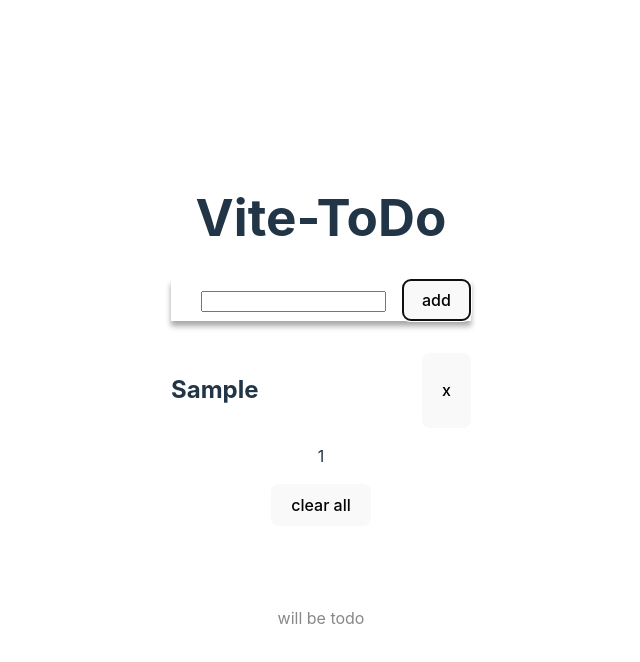
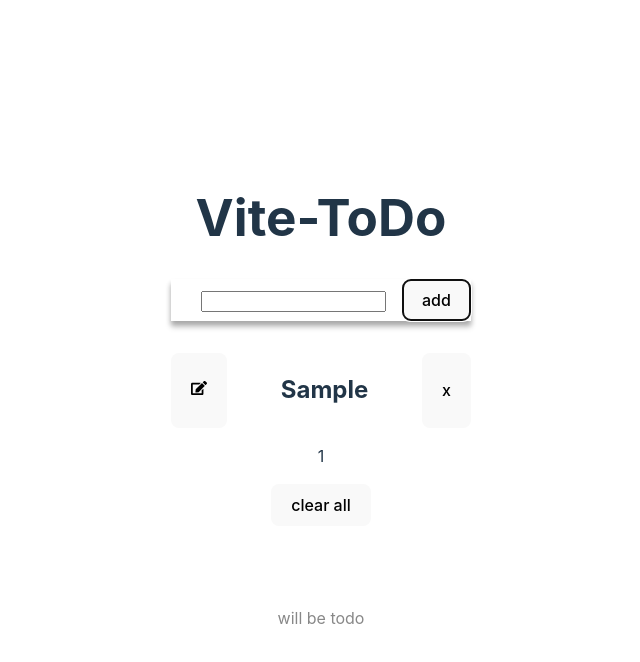
Before and after one commit to danielu96/Vite-React-ToDo, a React (Vite) app: page / in a window 1280 px wide. Both pictures are taken after typing "Sample" into the empty fields and a click on the button "add". Shown: the top 662 px of the page, without its empty margins (319-959 px from the left). Built offline with nearby package versions, Linux system fonts and the light colour scheme.

Commit message:
editItem added

```diff
--- a/src/SingleItem.jsx
+++ b/src/SingleItem.jsx
@@ -1,9 +1,17 @@
 import React from 'react'
+import { FaEdit, FaTrash } from 'react-icons/fa';
 
-const SingleItem = ({item,removeItem}) => {
+const SingleItem = ({item,removeItem,editItem}) => {
 
   return (
     <section style={{display:'flex', justifyContent:'space-between'}}>
+    <button
+    type='button'
+    className='edit-btn'
+    onClick={() => editItem(id)}
+  >
+    <FaEdit />
+  </button>
     <h2>{item.name}</h2>
     {/* <span>{item.id}</span> */}
      <button onClick={() => removeItem(item.id)}>x</button>
```
